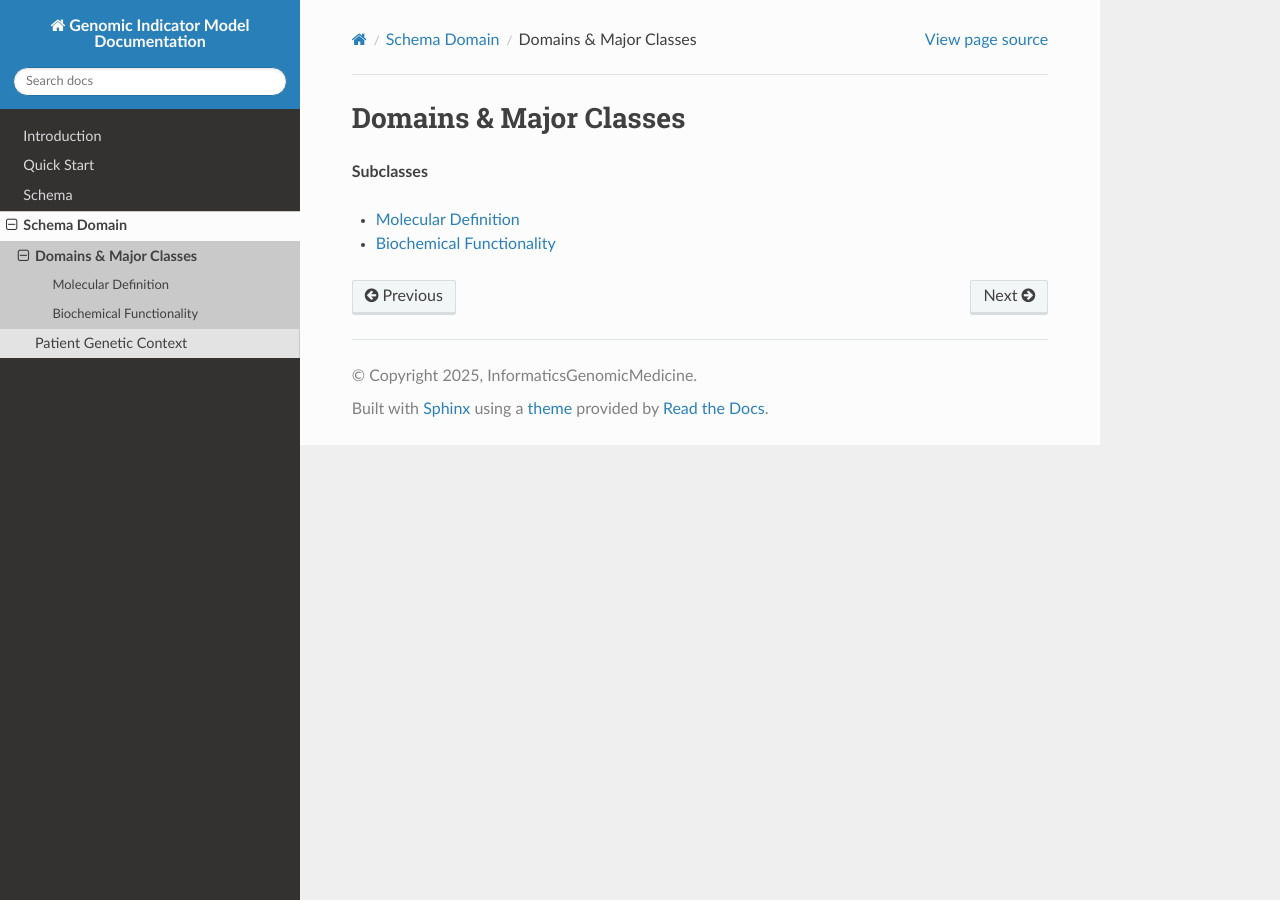
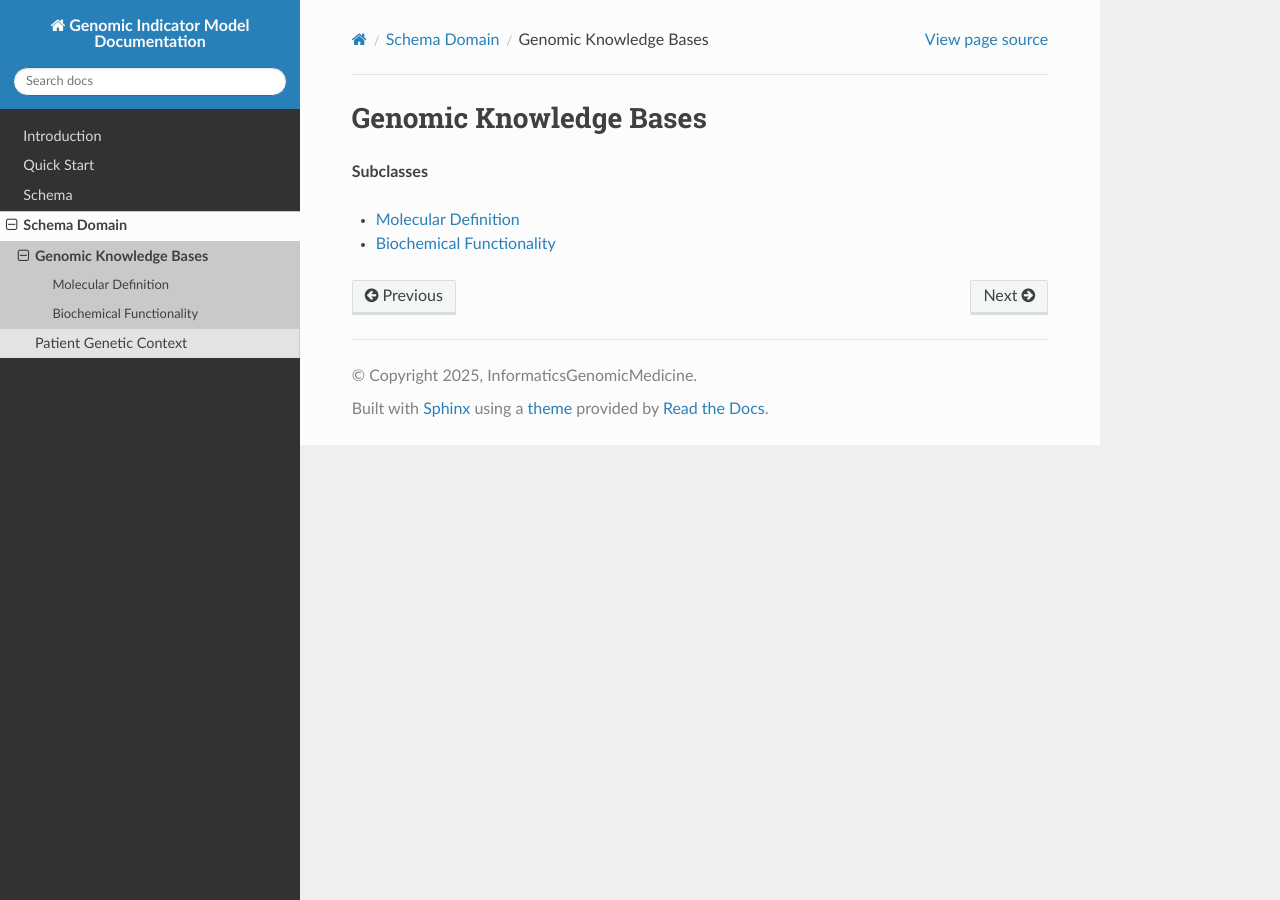
Before and after one commit to InformaticsGenomicMedicine/gemonic-indicator-model-docs, a Sphinx documentation site: the page built from docs/source/SchemaDomains/GenomicKnowledgeBases/index.rst, in a window 1280 px wide. Built offline with Sphinx 7.4.7 and the Read the Docs theme 3.1.0, drawn with Linux system fonts in a browser that asks for light colours.

Commit message:
Rename section title from "Domains & Major Classes" to "Genomic Knowledge Bases" in index.rst

```diff
--- a/docs/source/SchemaDomains/GenomicKnowledgeBases/index.rst
+++ b/docs/source/SchemaDomains/GenomicKnowledgeBases/index.rst
@@ -1,6 +1,6 @@
 .. _GenomicKnowledgeBases:
 
-Domains & Major Classes
+Genomic Knowledge Bases
 !!!!!!!!!!!!!!!!!!!!!!!
 
 **Subclasses**
```
